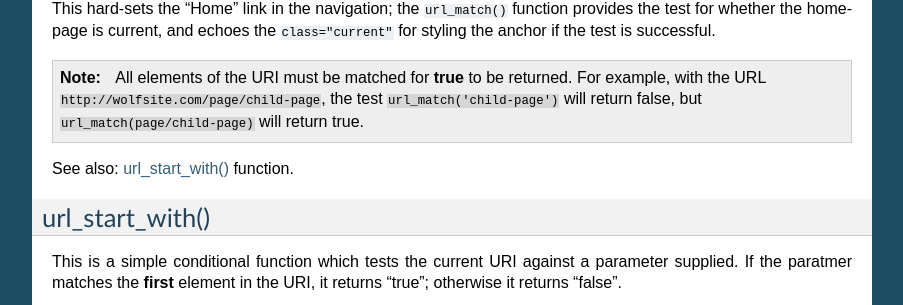
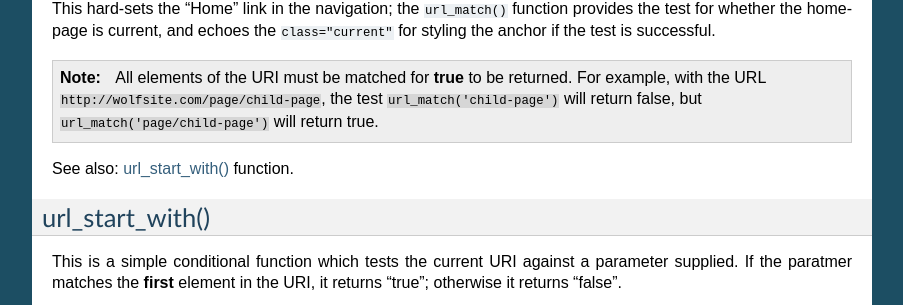
Before and after one commit to wolfcms/docs.wolfcms.org, a Sphinx documentation site: the page built from source/functions.rst, in a window 1280 px wide and 900 px high, scrolled down 21367 px. Shown: the part 143-448 px from the top of the window, without its empty margins (198-1101 px from the left). Built offline with Sphinx 7.4.7, drawn with Linux system fonts in a browser that asks for light colours; pages that are not in the unit, such as notebooks, are missing from menus.

Commit message:
Small code sample fix

```diff
--- a/source/functions.rst
+++ b/source/functions.rst
@@ -1240,7 +1240,7 @@ A useful example is found in the default “header” snippet that is created wh
 
 This hard-sets the “Home” link in the navigation; the ``url_match()`` function provides the test for whether the homepage is current, and echoes the ``class="current"`` for styling the anchor if the test is successful.
 
-.. note:: All elements of the URI must be matched for **true** to be returned. For example, with the URL ``http://wolfsite.com/page/child-page``, the test ``url_match('child-page')`` will return false, but ``url_match(page/child-page)`` will return true.
+.. note:: All elements of the URI must be matched for **true** to be returned. For example, with the URL ``http://wolfsite.com/page/child-page``, the test ``url_match('child-page')`` will return false, but ``url_match('page/child-page')`` will return true.
 
 See also: :ref:`url_start_with()` function.
 
```
